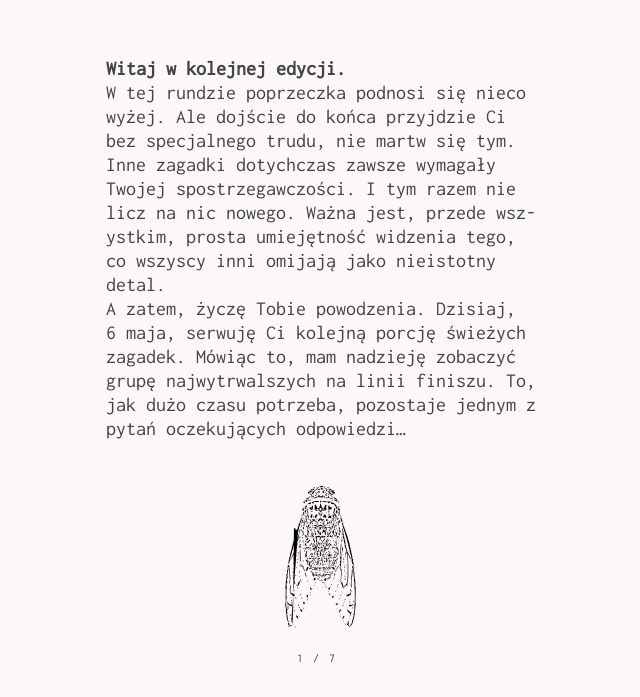
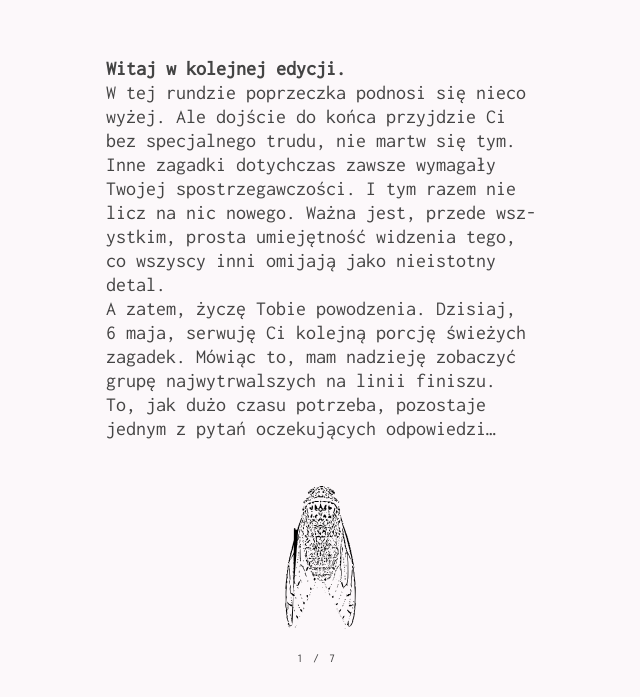
Before and after one commit to cicada-ttms/comeback, a plain HTML site: page index.html in a window 1280 px wide. Shown: the part 103-800 px from the top of the page, without its empty margins (319-959 px from the left). Drawn offline with Linux system fonts and the light colour scheme.

Commit message:
Add files via upload

```diff
--- a/index.html
+++ b/index.html
@@ -53,8 +53,8 @@
         <p>Inne zagadki dotychczas zawsze wymagały Twojej spostrzegawczości. I tym razem nie licz na nic nowego. Ważna
             jest, przede wsz-<br />ystkim, prosta umiejętność widzenia tego, co wszyscy inni omijają jako nieistotny detal.</p>
         <p>A zatem, życzę Tobie powodzenia. Dzisiaj, 6&nbsp;maja, serwuję Ci kolejną porcję świeżych zagadek. Mówiąc to, mam
-            nadzieję zobaczyć grupę najwytrwalszych na linii finiszu. To, jak dużo czasu potrzeba, pozostaje jednym
-            z pytań oczekujących odpowiedzi&hellip;</p>
+            nadzieję zobaczyć grupę najwytrwalszych na linii finiszu.</p>
+        <p>To, jak dużo czasu potrzeba, pozostaje jednym z pytań oczekujących odpowiedzi&hellip;</p>
     </article>
 
     <footer>
```
